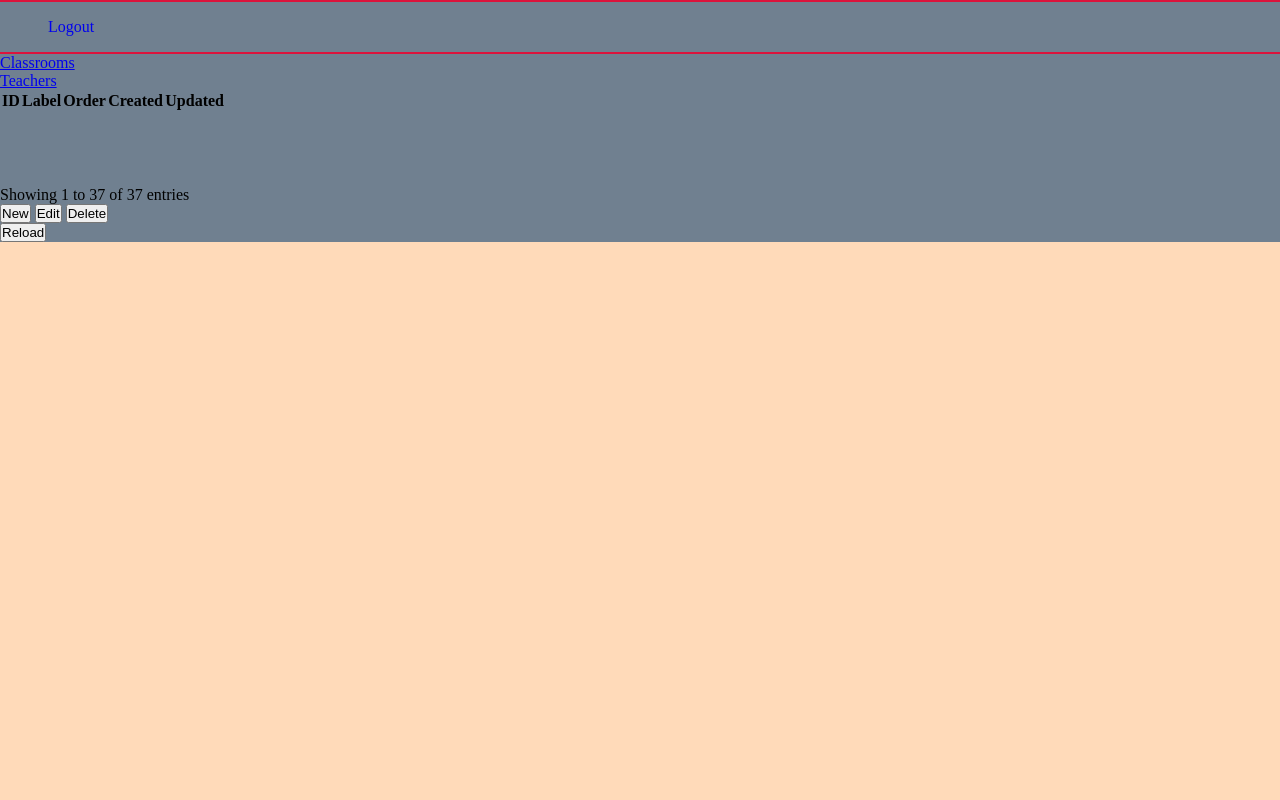
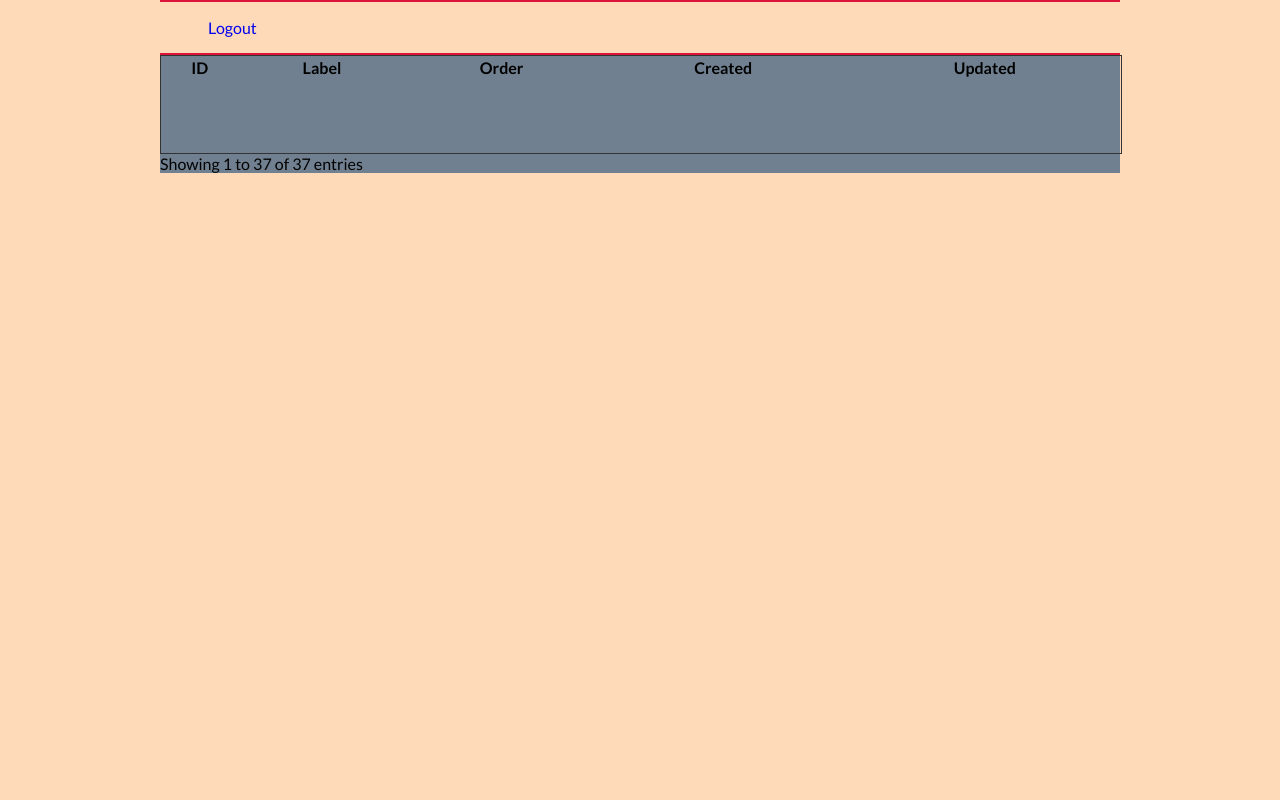
Before and after one commit to sbehnfeldt/attend, a PHP site: template templates/classrooms.html.twig in a window 1280 px wide. Run offline with PHP 8.4, Linux system fonts and the light colour scheme; the template is opened without the code that fills it, so the values that code supplies are empty; style sheets or scripts are compiled from the project's sources; some libraries are stand-ins or nearby versions.

Commit message:
Begin reworking Classrooms page

```diff
--- a/classes/flapjack/attend/ApiApp.php
+++ b/classes/flapjack/attend/ApiApp.php
@@ -1,12 +1,8 @@
 <?php
-
-
 namespace flapjack\attend;
 
 
-use Attend\Database\Account;
-use Attend\Database\AccountQuery;
-use Attend\PropelEngine\PropelEngine;
+use flapjack\attend\PropelEngine\PropelEngine;
 use Psr\Http\Message\ResponseInterface as Response;
 use Psr\Http\Message\ServerRequestInterface as Request;
 use Slim\App;
--- a/public/api.php
+++ b/public/api.php
@@ -1,9 +1,9 @@
 <?php
 
-namespace Attend;
+namespace flapjack\attend;
 
-use Attend\PropelEngine\PropelEngine;
 use Exception;
+use flapjack\attend\PropelEngine\PropelEngine;
 use Psr\Http\Message\ResponseInterface as Response;
 use Psr\Http\Message\ServerRequestInterface as Request;
 use Slim\Container;
--- a/public/js/attend.js
+++ b/public/js/attend.js
@@ -1,8 +1,8 @@
 ;(function ( global, $ ) {
     'use strict';
 
-    var loading  = 0;
-    var $loading = $( '#loading' );
+    let loading  = 0;
+    let $loading = $('#loading');
 
     global.Attend = global.Attend || {};
 
--- a/public/js/classrooms.js
+++ b/public/js/classrooms.js
@@ -1,8 +1,8 @@
 ;(function (global, $) {
     'use strict';
 
-    var ClassroomsTab = (function (selector) {
-        var $self,
+    let ClassroomsTab = (function (selector) {
+        let $self,
             table;
 
         $self = $(selector);
@@ -40,7 +40,7 @@
             ]
         });
 
-        var b0 = new $.fn.dataTable.Buttons(table, {
+        let b0 = new $.fn.dataTable.Buttons(table, {
             buttons: [{
                 "text": "New",
                 "action": function () {
@@ -98,7 +98,7 @@
         });
         b0.dom.container.eq(0).appendTo($self.find('.record-buttons'));
 
-        var b1 = new $.fn.dataTable.Buttons(table, {
+        let b1 = new $.fn.dataTable.Buttons(table, {
             "buttons": [{
                 "text": "Reload",
                 "action": function (e, dt) {
@@ -152,7 +152,7 @@
             "redrawRow": redrawRow,
             "deleteRow": deleteRow
         };
-    })('#classrooms-tab');
+    })('#classrooms');
 
     var ClassroomPropsDlg = (function (selector) {
         var $self,
@@ -336,8 +336,8 @@
         };
     })('#classroom-props-dlg');
 
-    $(function () {
-        $('#tabs').tabs().show();
-    });
+    // $(function () {
+    //     $('#tabs').tabs().show();
+    // });
 
 })(this, jQuery);
--- a/sass/main.scss
+++ b/sass/main.scss
@@ -1,3 +1,8 @@
+@mixin container {
+    width: 960px;
+    margin: 0 auto;
+}
+
 @mixin clearfix {
     &::after {
         content: "";
@@ -33,14 +38,23 @@
 
 
 body {
-    background-color: slategray;
+    font-family: "Lato", sans-serif;
+    font-weight: 400;
+    height: 100vh;
+
 
     header {
+    }
+
+    main {
+        @include container;
+        background-color: slategray;
     }
 }
 
 
 nav {
+    @include container;
     border-top: 2px solid crimson;
     border-bottom: 2px solid crimson;
 
@@ -65,3 +79,9 @@
         }
     }
 }
+
+table {
+    width: 100%;
+    border: 1px solid #333;
+
+}
--- a/templates/classrooms.html.twig
+++ b/templates/classrooms.html.twig
@@ -9,13 +9,8 @@
 
 
 {% block main %}
-    <div id="tabs">
-        <ul>
-            <li><a href="#classrooms-tab">Classrooms</a></li>
-            <li><a href="#teachers">Teachers</a></li>
-        </ul>
 
-        <section class="tab" id="classrooms-tab">
+    <div id="classrooms">
         <table class="display compact">
             <thead>
                 <tr>
@@ -34,26 +29,21 @@
             <div class="table-buttons"></div>
         </div>
 
-            <div id="classroom-props-dlg" title="Add/Edit Classroom">
-                <form>
-                    <p class="update-tips"></p>
-                    <input type="hidden" name="Id" id="Id">
+        {#        <div id="classroom-props-dlg" title="Add/Edit Classroom"> #}
+        {#            <form> #}
+        {#                <p class="update-tips"></p> #}
+        {#                <input type="hidden" name="Id" id="Id"> #}
 
-                    <div class="form-box">
-                        <label for="Label">Classroom Name</label>
-                        <input type="text" name="Label" id="Label" class="required" required>
-                    </div>
+        {#                <div class="form-box"> #}
+        {#                    <label for="Label">Classroom Name</label> #}
+        {#                    <input type="text" name="Label" id="Label" class="required" required> #}
+        {#                </div> #}
 
-                    <div class="form-box">
-                        <label for="Ordering">Order</label>
-                        <input type="number" name="Ordering" id="Ordering">
-                    </div>
-                </form>
-            </div>
-        </section>
-
-        <section class="tab" id="teachers">
-            <h2>Teachers</h2>
-        </section>
+        {#                <div class="form-box"> #}
+        {#                    <label for="Ordering">Order</label> #}
+        {#                    <input type="number" name="Ordering" id="Ordering"> #}
+        {#                </div> #}
+        {#            </form> #}
+        {#        </div> #}
     </div>
 {% endblock %}
--- a/templates/partials/base.html.twig
+++ b/templates/partials/base.html.twig
@@ -7,13 +7,14 @@
             {#        <link rel="stylesheet" type="text/css" href="css/jquery-ui.css"> #}
             {#        <link rel="stylesheet" href="//code.jquery.com/ui/1.12.1/themes/base/jquery-ui.css"> #}
             {#        <link rel="stylesheet" type="text/css" href="css/jquery.dataTables.min.css"> #}
-            {#        <link rel="stylesheet" type="text/css" #}
-            {#              href="https://cdn.datatables.net/buttons/1.6.1/css/buttons.dataTables.min.css"> #}
+            <link rel="stylesheet" type="text/css"
+                  href="https://cdn.datatables.net/buttons/2.4.2/css/buttons.dataTables.min.css">
             {#        <link rel="stylesheet" type="text/css" href="css/reset.css"> #}
             {#        <link href="https://fonts.googleapis.com/css?family=Roboto:100,300,400,700,900" rel="stylesheet"> #}
             {#        <link rel="stylesheet" type="text/css" href="css/attend.css"> #}
             {#        <link rel="stylesheet" type="text/css" href="css/main.css"> #}
             {# <link rel="stylesheet" type="text/css" media="print" href="css/print.css"> #}
+            <link href="https://fonts.googleapis.com/css?family=Lato:100,300,400,700,900" rel="stylesheet">
             <link rel="stylesheet" href="/style.css">
         {% endblock %}
 
@@ -30,29 +31,26 @@
                 {#                </div> #}
                 <ul class="menu main-menu nav-menu" role="menu">
                     {% if perms.PAGE_ATTENDANCE %}
-                        <li class="menu-item"><a href="">Home</a></li>
-                    {% endif %}
-                    {% if perms.PAGE_ATTENDANCE %}
-                        <li class="menu-item"><a href="attendance">Attendance</a></li>
+                        {#                        <li class="menu-item"><a href="attendance">Attendance</a></li> #}
                     {% endif %}
                     {% if perms.PAGE_ENROLLMENT %}
-                        <li class="menu-item"><a href="enrollment">Enrollment</a></li>
+                        {#                        <li class="menu-item"><a href="enrollment">Enrollment</a></li> #}
                     {% endif %}
                     {% if perms.PAGE_CLASSROOMS %}
                         <li class="menu-item"><a href="classrooms">Classrooms</a></li>
                     {% endif %}
                     {% if perms.PAGE_ADMIN %}
-                        <li class="menu-item"><a href="admin">Admin</a></li>
+                        {#                        <li class="menu-item"><a href="admin">Admin</a></li> #}
                     {% endif %}
                     {% if perms.PAGE_PROFILE %}
-                        <li class="menu-item"><a href="profile">Profile</a></li>
+                        {#                        <li class="menu-item"><a href="profile">Profile</a></li> #}
                     {% endif %}
                     <li class="menu-item"><a href="logout">Logout</a></li>
                 </ul>
             </nav>
         </header>
 
-        <main class="container">
+        <main>
             <div id="loading">
                 <div id="loading-image"></div>
             </div>
@@ -60,14 +58,16 @@
         </main>
 
         {% block scripts %}
-            <script type="application/javascript" src="js/jquery-1.11.0.min.js"></script>
-            <script type="application/javascript" src="js/jquery-ui.js"></script>
-            <script type="application/javascript" src="js/jquery.dataTables.min.js"></script>
-            <script type="application/javascript" src="js/dataTables.buttons.min.js"></script>
-            <script type="application/javascript" src="js/dataTables.select.min.js"></script>
-            <script src="https://cdnjs.cloudflare.com/ajax/libs/handlebars.js/4.7.6/handlebars.min.js"
-                    integrity="sha256-usTqAE1ywvdMtksWzdeWzD75MsfJN0h0U7y2NtZL3N0=" crossorigin="anonymous"></script>
-            <script type="application/javascript" src="js/attend.js"></script>
+            <script type="application/javascript" src="//code.jquery.com/jquery-3.7.1.min.js"></script>
+            {#            <script type="application/javascript" src="js/jquery-ui.js"></script> #}
+            <script type="application/javascript"
+                    src="//cdn.datatables.net/1.13.7/js/jquery.dataTables.min.js"></script>
+            <script type="application/javascript"
+                    src="//cdn.datatables.net/buttons/2.4.2/js/dataTables.buttons.min.js"></script>
+            {#            <script type="application/javascript" src="js/dataTables.select.min.js"></script> #}
+            {#            <script src="https://cdnjs.cloudflare.com/ajax/libs/handlebars.js/4.7.6/handlebars.min.js" #}
+            {#                    integrity="sha256-usTqAE1ywvdMtksWzdeWzD75MsfJN0h0U7y2NtZL3N0=" crossorigin="anonymous"></script> #}
+            <script type="application/javascript" src="/js/attend.js"></script>
 
         {% endblock %}
     </body>
```
Also changed, not shown: classes/flapjack/attend/PropelEngine/PropelEngine.php (+20 -16 lines). Lines whose indentation alone changed are shown as unchanged.
